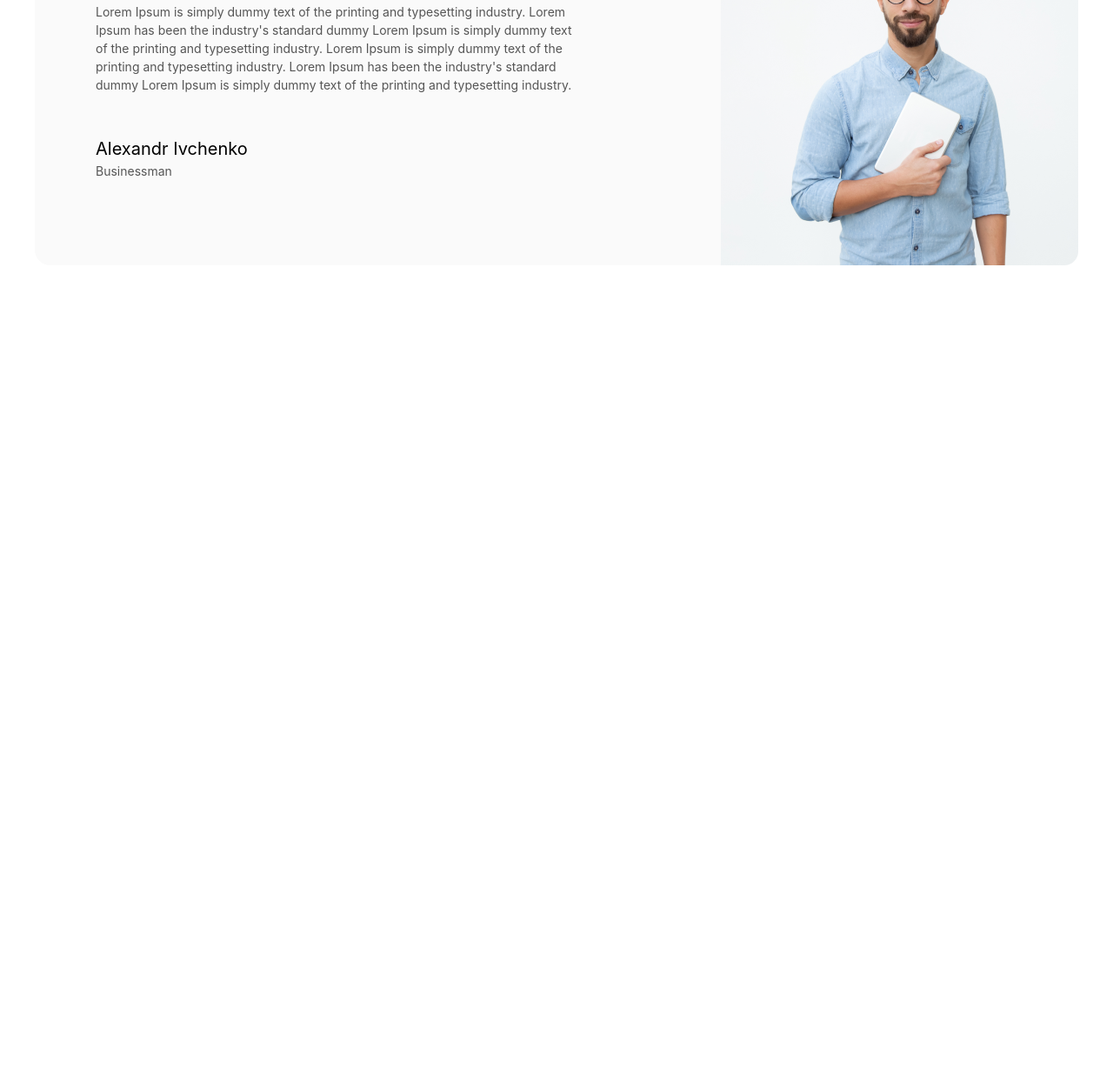
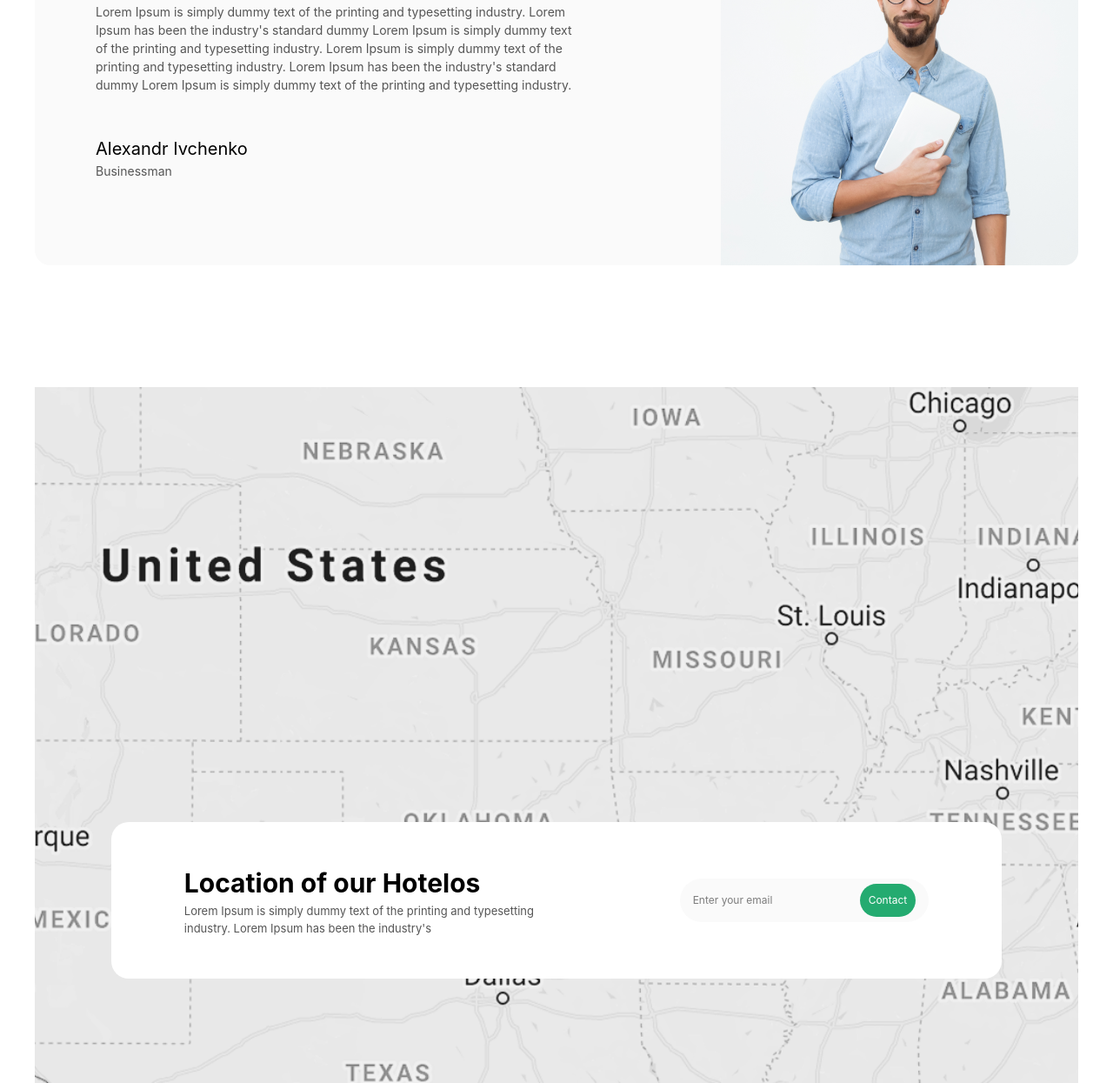
Before and after one commit to gafurovsaidjafar090909-hash/day14, a website: page index.html in a window 1280 px wide. Shown: the part 2408-3653 px from the top of the page at 87% size. Before the commit the page ends 2713 px from the top, so only its background shows below. Drawn offline with nearby package versions, Linux system fonts and the light colour scheme; files that its build step writes are made by us from their sources.

Commit message:
section6

```diff
--- a/index.html
+++ b/index.html
@@ -227,7 +227,32 @@
          </div>
 
 
+    <!-- section6 -->
 
+
+    <div class="bg-cover bg-center h-screen  "
+  style=" max-width: 1200px; margin: auto; margin-top: 140px;  background-image:  url('./src/img/map.png');">
+</div>
+<div class="bg-[#FFFFFF] h-[180px] w-[80%] mt-[-300px] max-w-[1100px] m-auto rounded-[20px]  flex items-center justify-around" >
+    <div>
+        <h1 class="text-[30px] font-bold">Location of our Hotelos</h1>
+        <p class="text-[13px] text-[#555555]">Lorem Ipsum is simply dummy text of the printing and typesetting <br> industry. Lorem Ipsum has been the industry's </p>
+    </div>
+
+    <div class=" bg-[#FAFAFA] p-[15px] rounded-[30px]  flex items-center justify-between h-[50px]">
+  <input
+    type="email"
+    placeholder="Enter your email"
+    class="   text-[12px] text-gray"
+  />
+
+  <button
+    class="bg-[#24AB70]  text-white text-[12px]  p-[10px]  rounded-[40px] "
+  >
+    Contact
+  </button>
+</div>
+</div>
 
 
 
```
Also changed, not shown: src/img/map.png (added).
